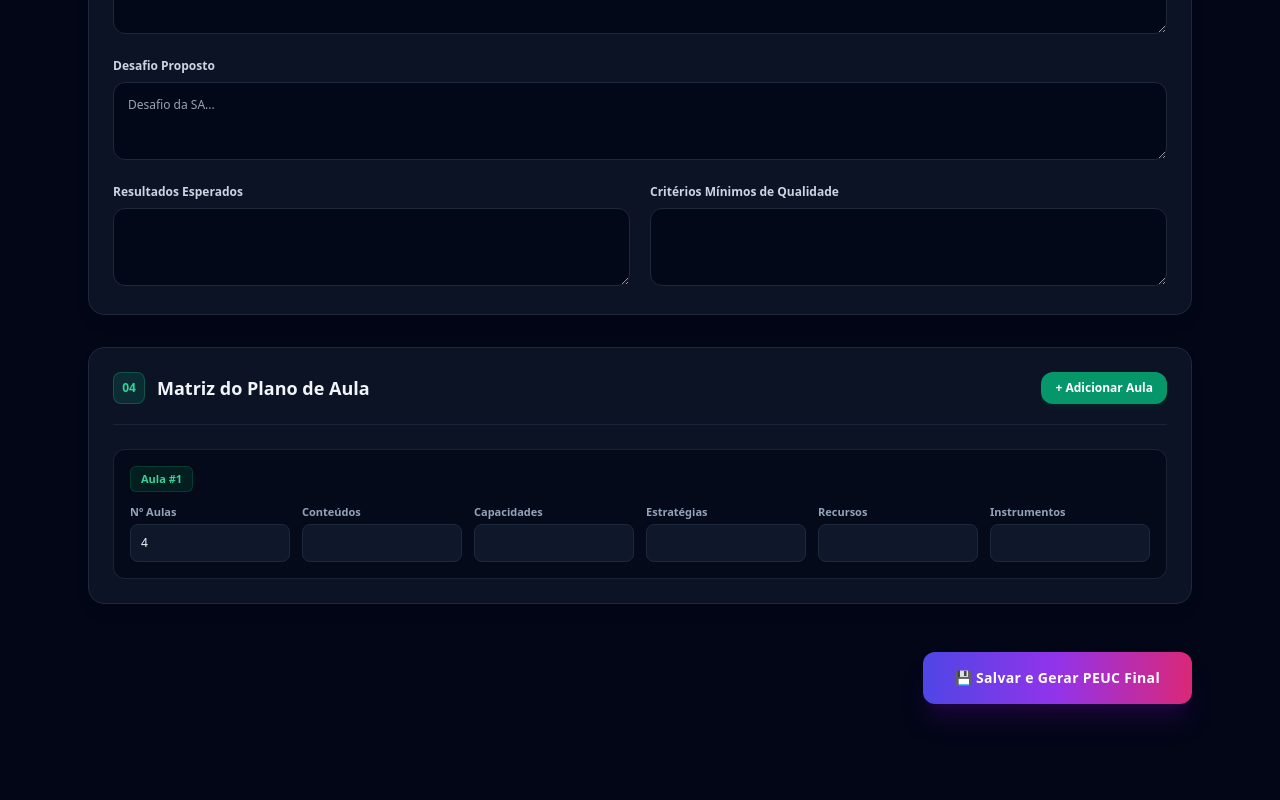
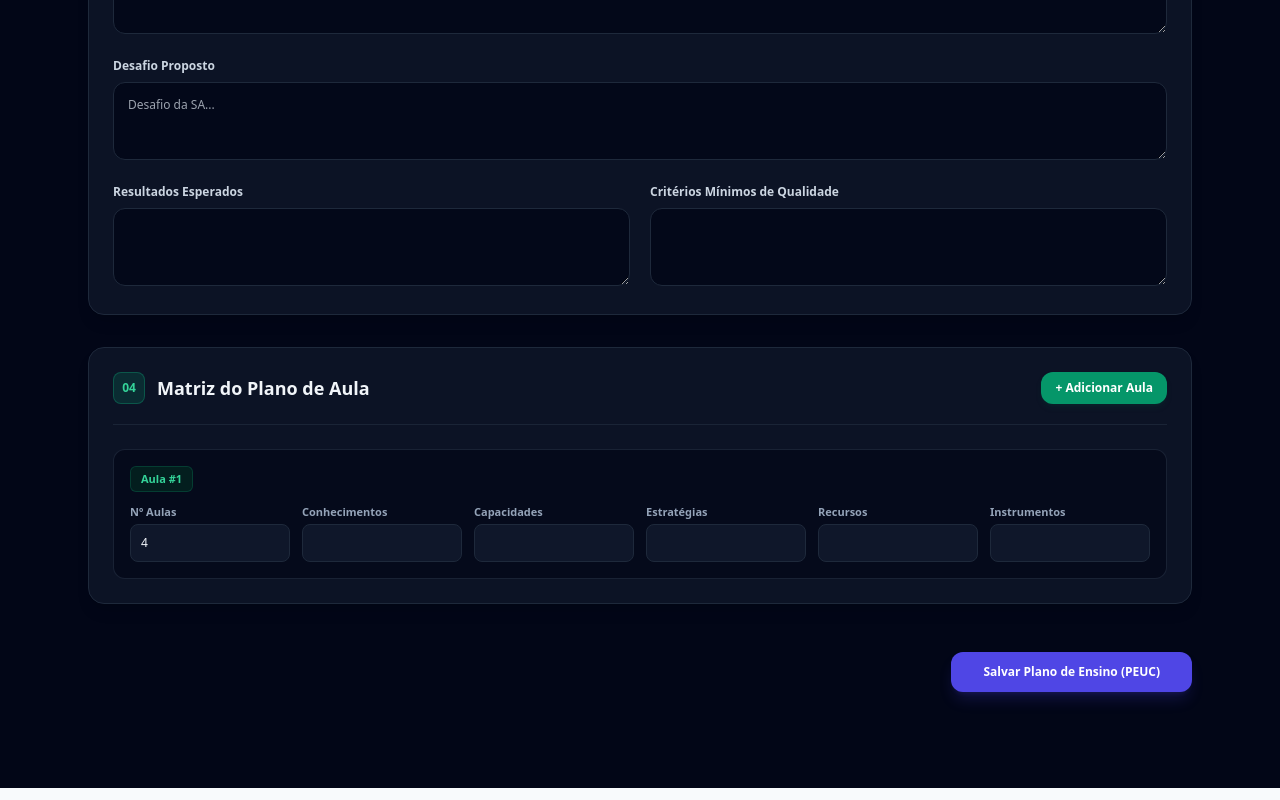
Before and after one commit to Willkmass/Easy-PEUC-Generator, a Next.js app: page /peuc/criar in a window 1280 px wide. Shown: the part 1429-2229 px from the top of the page. Built offline with nearby package versions, Linux system fonts and the light colour scheme; no server answers; the database is empty.

Commit message:
Update page.tsx

```diff
--- a/app/peuc/criar/page.tsx
+++ b/app/peuc/criar/page.tsx
@@ -48,6 +48,29 @@ export default function CriarPEUCPage() {
       instrumentos: ''
     }
   ]);
+
+  // Função para gerar automaticamente as lacunas de plano de aula
+  const gerarLacunasAulas = (cargaHoraria: string) => {
+    const ch = parseFloat(cargaHoraria);
+    if (!isNaN(ch) && ch > 0) {
+      const quantidadeAulas = Math.ceil(ch / 4);
+      const novasAulas = Array.from({ length: quantidadeAulas }, () => ({
+        numAulas: '4',
+        conhecimentos: '',
+        capacidades: '',
+        estrategias: '',
+        recursos: '',
+        instrumentos: ''
+      }));
+      setPlanosAula(novasAulas);
+    }
+  };
+
+  useEffect(() => {
+    if (ucCargaHoraria) {
+      gerarLacunasAulas(ucCargaHoraria);
+    }
+  }, [ucCargaHoraria]);
 
   // Formatador auxiliar de textos
   const formatarTexto = (val: any): string => {
@@ -706,7 +729,7 @@ export default function CriarPEUCPage() {
                     </div>
 
                     <div>
-                      <label className="block text-[11px] font-semibold text-slate-400 mb-1">Conteúdos</label>
+                      <label className="block text-[11px] font-semibold text-slate-400 mb-1">Conhecimentos</label>
                       <input
                         type="text"
                         value={item.conhecimentos}
@@ -760,13 +783,13 @@ export default function CriarPEUCPage() {
             </div>
           </section>
 
-          {/* BARRA DE AÇÕES (BOTÃO SALVAR) */}
+          {/* BOTÃO SALVAR */}
           <div className="flex justify-end pt-4">
             <button
               type="submit"
-              className="w-full sm:w-auto bg-gradient-to-r from-indigo-600 via-purple-600 to-pink-600 hover:from-indigo-500 hover:to-pink-500 text-white font-extrabold px-8 py-4 rounded-xl shadow-xl shadow-purple-950/40 transition active:scale-[0.99] text-sm tracking-wide"
+              className="bg-indigo-600 hover:bg-indigo-500 text-white font-bold px-8 py-3 rounded-xl shadow-lg shadow-indigo-600/20 transition active:scale-95 text-xs"
             >
-              💾 Salvar e Gerar PEUC Final
+              Salvar Plano de Ensino (PEUC)
             </button>
           </div>
         </form>
```
